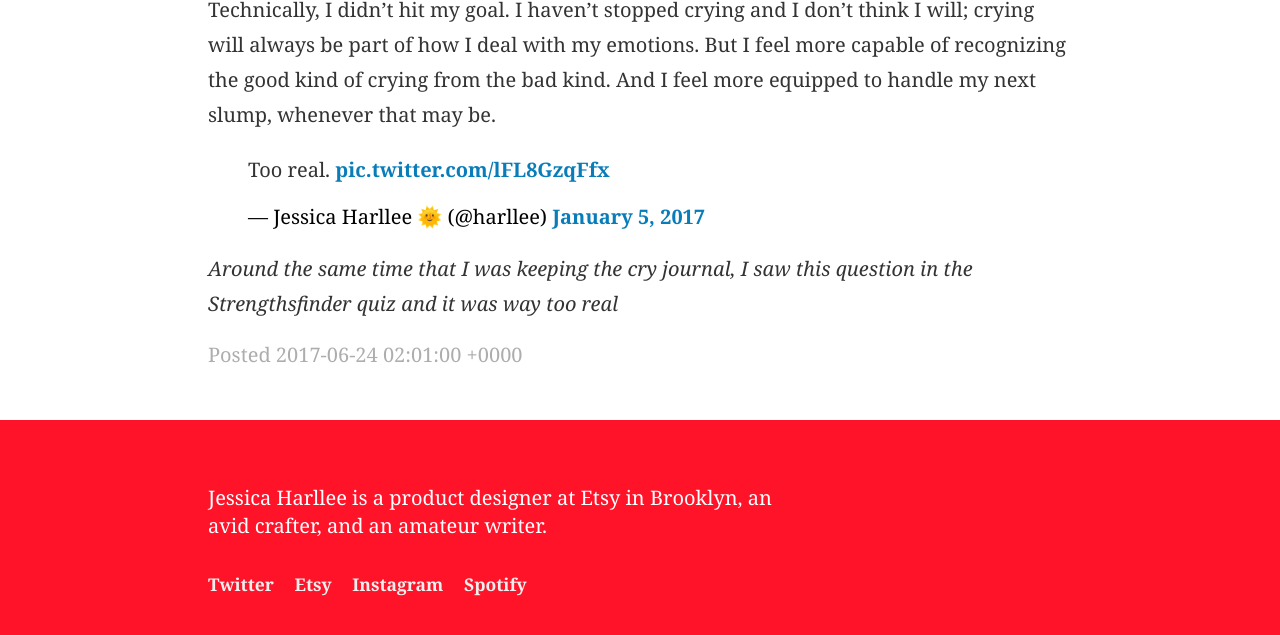
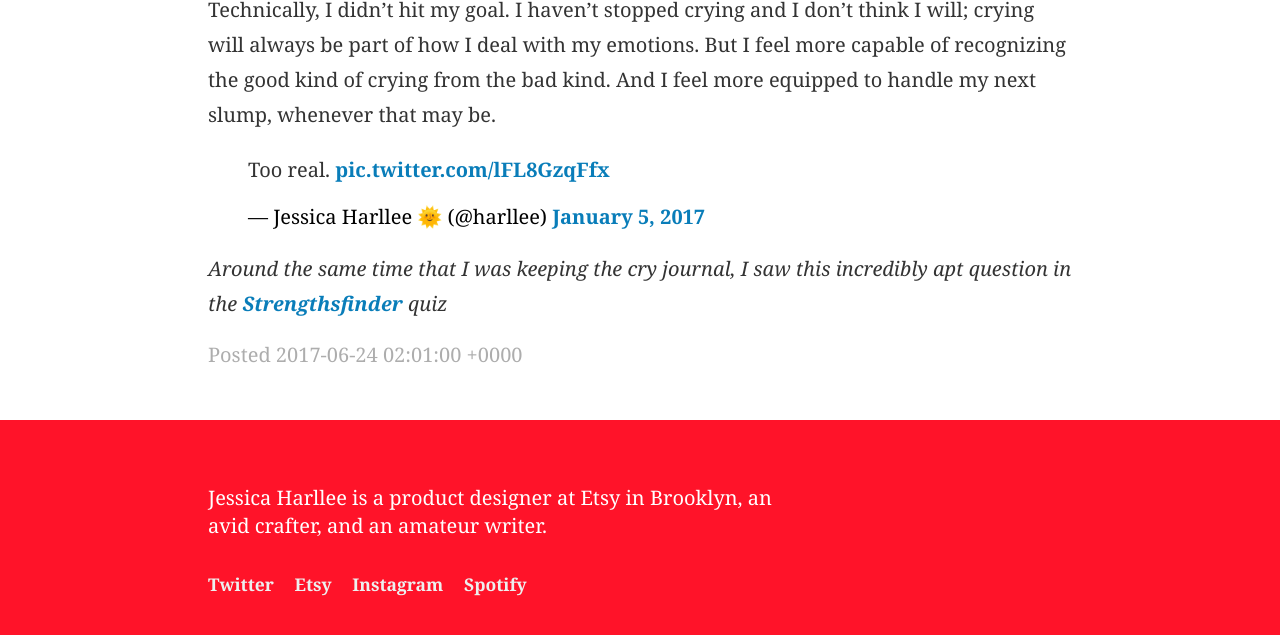
Before and after one commit to harllee/jessicaharllee.com, a Jekyll site: the page built from _posts/2017-06-24-crying.markdown, in a window 1280 px wide and 900 px high, scrolled down 2262 px, cut to the strip 238-873 px from the top of the window. Built offline with Jekyll 4.4.1, drawn with Linux system fonts in a browser that asks for light colours; comment, search, counter and statistics services are not loaded.

Commit message:
Updated Crying

```diff
--- a/_posts/2017-06-24-crying.markdown
+++ b/_posts/2017-06-24-crying.markdown
@@ -34,4 +34,4 @@ Technically, I didn't hit my goal. I haven't stopped crying and I don't think I
 
 
 <blockquote class="twitter-tweet" data-lang="en"><p lang="en" dir="ltr">Too real. <a href="https://t.co/lFL8GzqFfx">pic.twitter.com/lFL8GzqFfx</a></p>&mdash; Jessica Harllee 🌞 (@harllee) <a href="https://twitter.com/harllee/status/817026056616022017">January 5, 2017</a></blockquote> <script async src="//platform.twitter.com/widgets.js" charset="utf-8"></script>
-*Around the same time that I was keeping the cry journal, I saw this question in the Strengthsfinder quiz and it was way too real*
+*Around the same time that I was keeping the cry journal, I saw this incredibly apt question in the  [Strengthsfinder](http://www.strengthsfinder.com/home.aspx) quiz*
```
